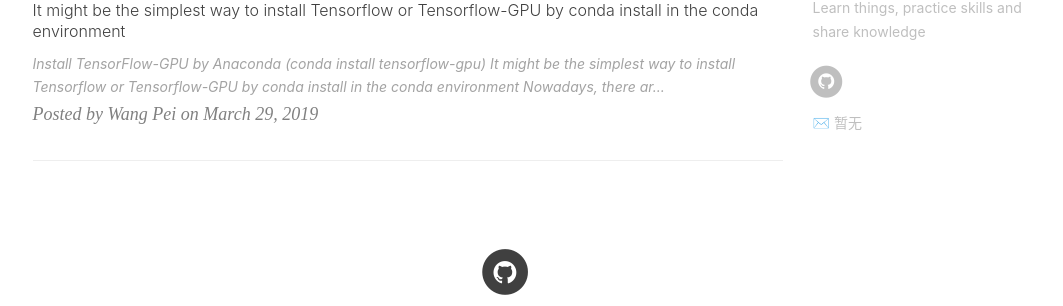
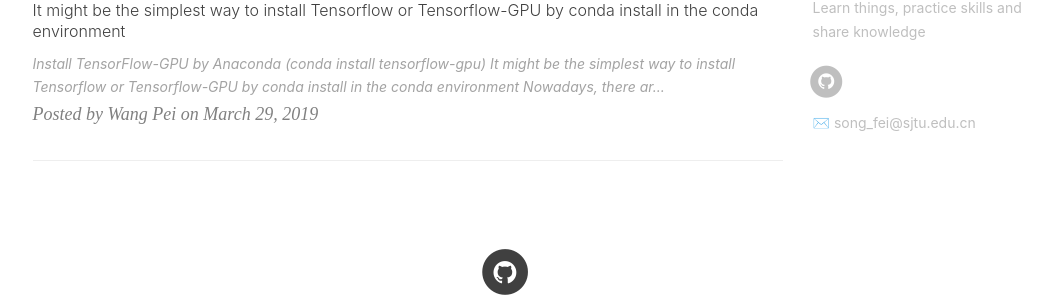
Before and after one commit to SBF-2/SBF-2.github.io, a Jekyll site: the page built from index.html, in a window 1280 px wide. Shown: the part 783-1089 px from the top of the page, without its empty margins (135-1198 px from the left). Built offline with Jekyll 4.4.1, drawn with Linux system fonts in a browser that asks for light colours; nearby versions of some CDN libraries; the list of posts is cut into pages by our own code; comment, search, counter and statistics services are not loaded.

Commit message:
change the config file

```diff
--- a/_config.yml
+++ b/_config.yml
@@ -2,7 +2,7 @@
 title: SF's Blog
 SEOTitle: SF的博客 | SF Blog
 header-img: img/post-bg-myown.png
-email: 暂无
+email: song_fei@sjtu.edu.cn
 description: "SF"
 keyword: "我的博客"
 url: "http://SBF-2.github.io"          # your host, for absolute URL
@@ -94,7 +94,7 @@
 
 
 # Friends
-Accounts Related: [
+Friends: [
     {
         title: "Bilibili",
         href: "https://space.bilibili.com/383554026?spm_id_from=333.1007.0.0"
```
